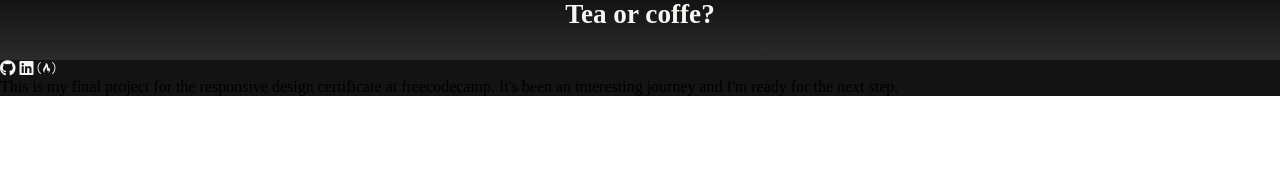
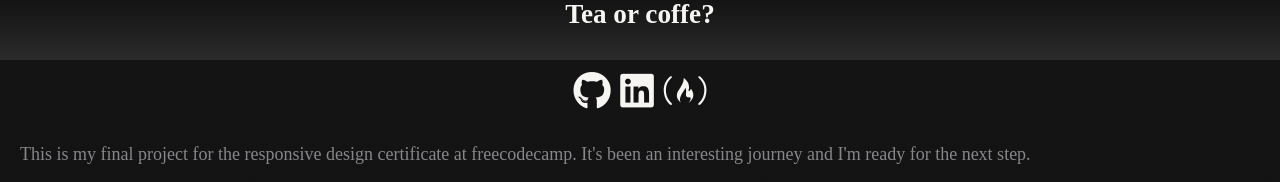
Before and after one commit to morenalcuadrado/the_portfolio, a plain HTML site: page index.html in a window 1280 px wide. Shown: the part 2270-2452 px from the top of the page. Before the commit the page ends 2366 px from the top, so only its background shows below. Drawn offline with Linux system fonts and the light colour scheme.

Commit message:
CSS: rrss and footer

```diff
--- a/styles.css
+++ b/styles.css
@@ -140,3 +140,21 @@ label[for='summary'] {
   margin-top: 10px;
   margin-bottom: 10px;
 }
+
+#rrss {
+  display: flex;
+  align-items: center;
+  justify-content: center;
+  margin: 10px;
+  color: #f6f5f2;
+  cursor: pointer;
+  text-decoration: none;
+  font-size: 2.4rem;
+  text-shadow: 2px 2px 1px #131313;
+}
+
+#foot {
+  padding: 20px;
+  color: #86868b;
+  font-size: 18px;
+}
```
